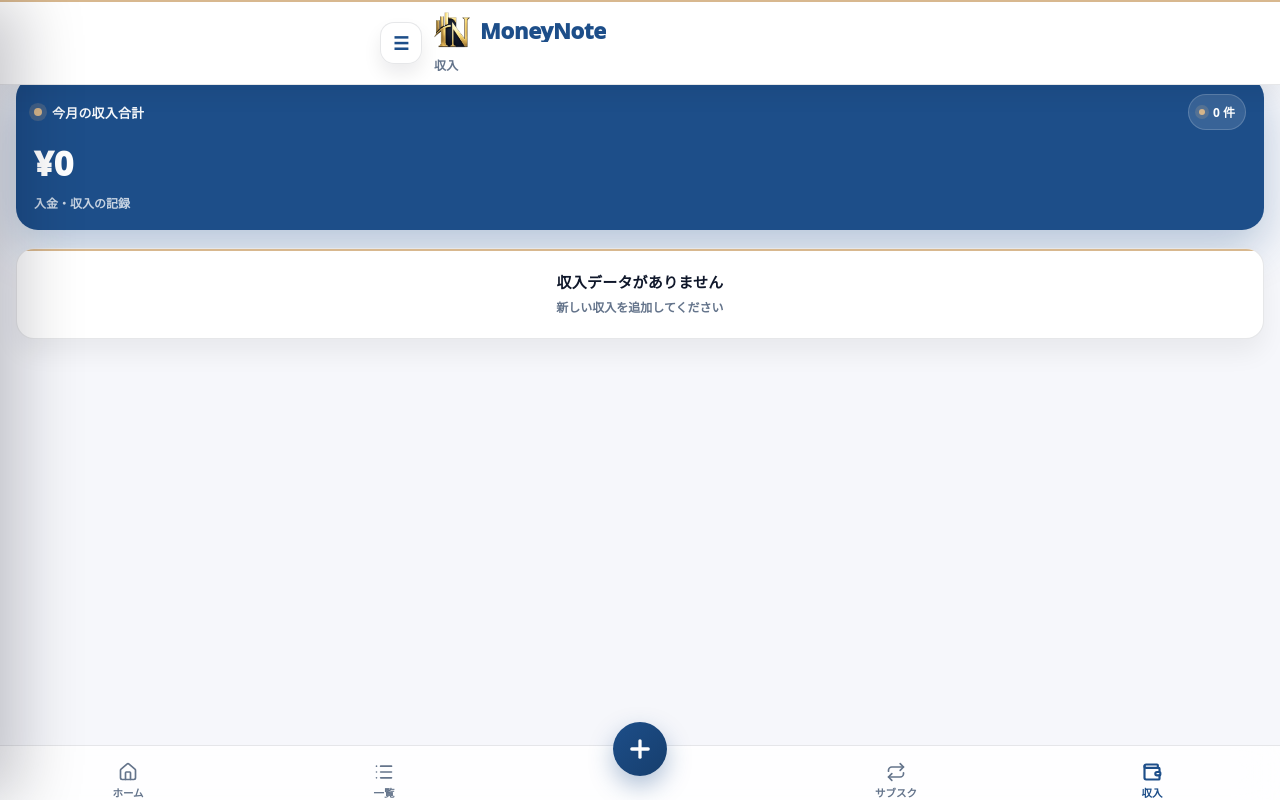
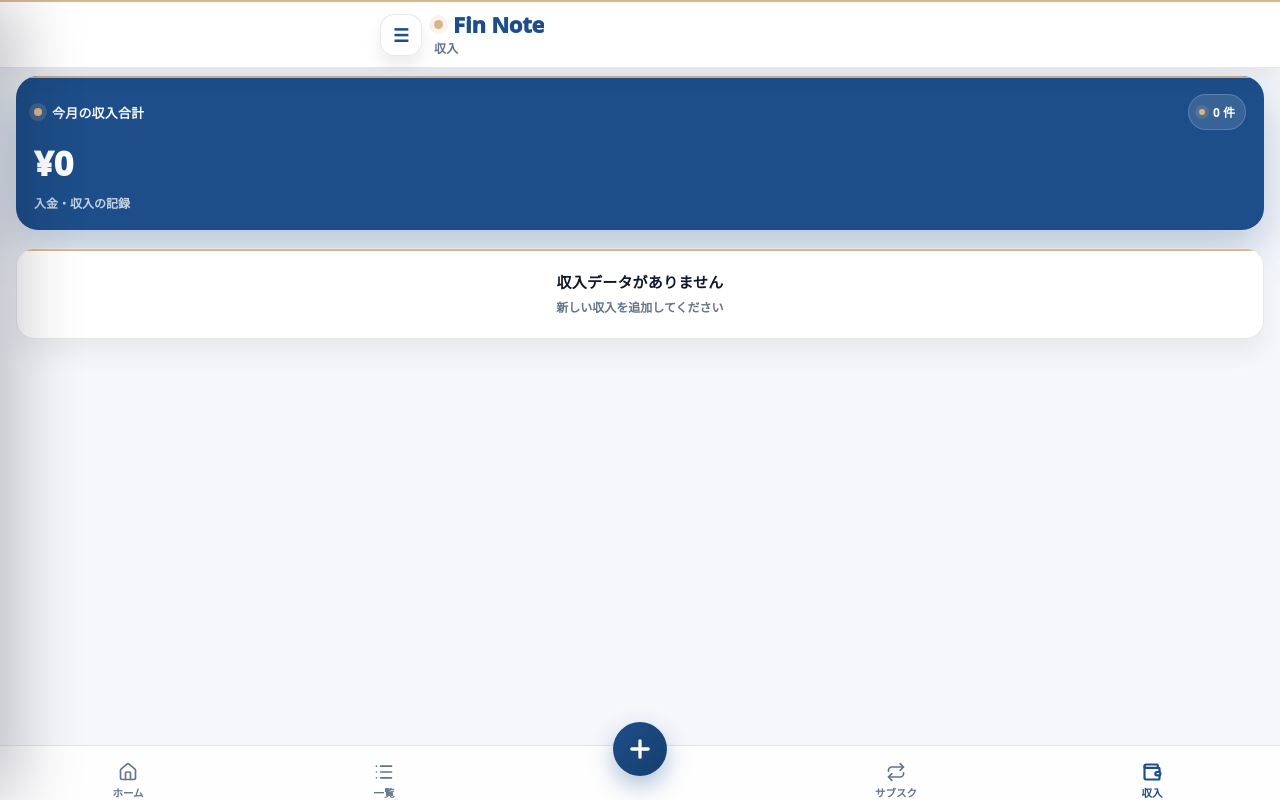
Before and after one commit to RyuRyujp/fin-note, a Next.js app: page /income in a window 1280 px wide. Built offline with nearby package versions, Linux system fonts and the light colour scheme.

Commit message:
chore: logo 修正

```diff
--- a/app/income/page.tsx
+++ b/app/income/page.tsx
@@ -33,7 +33,7 @@ export default function IncomePage() {
 
   return (
     <>
-      <AppHeader title="MoneyNote" subtitle="収入" onMenu={() => setMenuOpen(true)} />
+      <AppHeader title="Fin Note" subtitle="収入" onMenu={() => setMenuOpen(true)} />
       <SideMenu open={menuOpen} onClose={() => setMenuOpen(false)} />
 
       <div style={container}>
--- a/app/subscription/page.tsx
+++ b/app/subscription/page.tsx
@@ -34,7 +34,7 @@ export default function SubscriptionsPage() {
 
   return (
     <>
-      <AppHeader title="MoneyNote" subtitle="サブスク" onMenu={() => setMenuOpen(true)} />
+      <AppHeader title="Fin Note" subtitle="サブスク" onMenu={() => setMenuOpen(true)} />
       <SideMenu open={menuOpen} onClose={() => setMenuOpen(false)} />
 
       <div style={pageWrap}>
--- a/components/layout/AppHeader.tsx
+++ b/components/layout/AppHeader.tsx
@@ -1,7 +1,6 @@
 "use client";
 
 import { useState } from "react";
-import Image from "next/image";
 import { theme } from "@/lib/theme";
 
 type Props = {
@@ -24,16 +23,7 @@ export default function AppHeader({ title, subtitle, onMenu, right }: Props) {
 
           <div style={{ minWidth: 0 }}>
             <div style={titleStyle}>
-              {/* ✅ ロゴ */}
-              <Image
-                src="/logo.png"
-                alt={`${title} logo`}
-                width={36}
-                height={36}
-                priority
-                style={logoStyle}
-              />
-
+              <span style={titleAccentDot} />
               <span style={{ overflow: "hidden", textOverflow: "ellipsis", whiteSpace: "nowrap" }}>
                 {title}
               </span>
@@ -99,7 +89,7 @@ const goldLine: React.CSSProperties = {
   right: 0,
   top: 0,
   height: 2,
-  background: theme.accent,
+  background: theme.accent, // ✅ 金
   opacity: 0.95,
   pointerEvents: "none",
 };
@@ -119,16 +109,20 @@ const titleStyle: React.CSSProperties = {
   alignItems: "center",
   gap: 10,
 
-  fontSize: 22,
+  fontSize: 22, // 少し締める
   fontWeight: 950,
   letterSpacing: -0.2,
-  lineHeight: 1.12,
-  color: theme.primary,
+  lineHeight: 1.08,
+
+  color: theme.primary, // ✅ タイトルは青
 };
 
-
-const logoStyle: React.CSSProperties = {
-  borderRadius: 4,
+const titleAccentDot: React.CSSProperties = {
+  width: 9,
+  height: 9,
+  borderRadius: 999,
+  background: theme.accent, // ✅ 金
+  boxShadow: "0 0 0 5px rgba(214,181,138,0.16)",
   flexShrink: 0,
 };
 
@@ -175,6 +169,6 @@ const menuBtnPressed: React.CSSProperties = {
 const menuIcon: React.CSSProperties = {
   fontSize: 18,
   fontWeight: 900,
-  color: theme.primary,
+  color: theme.primary, // ✅ 青
   lineHeight: 1,
 };
```
Also changed, not shown: app/list/page.tsx (+11 -3 lines).
